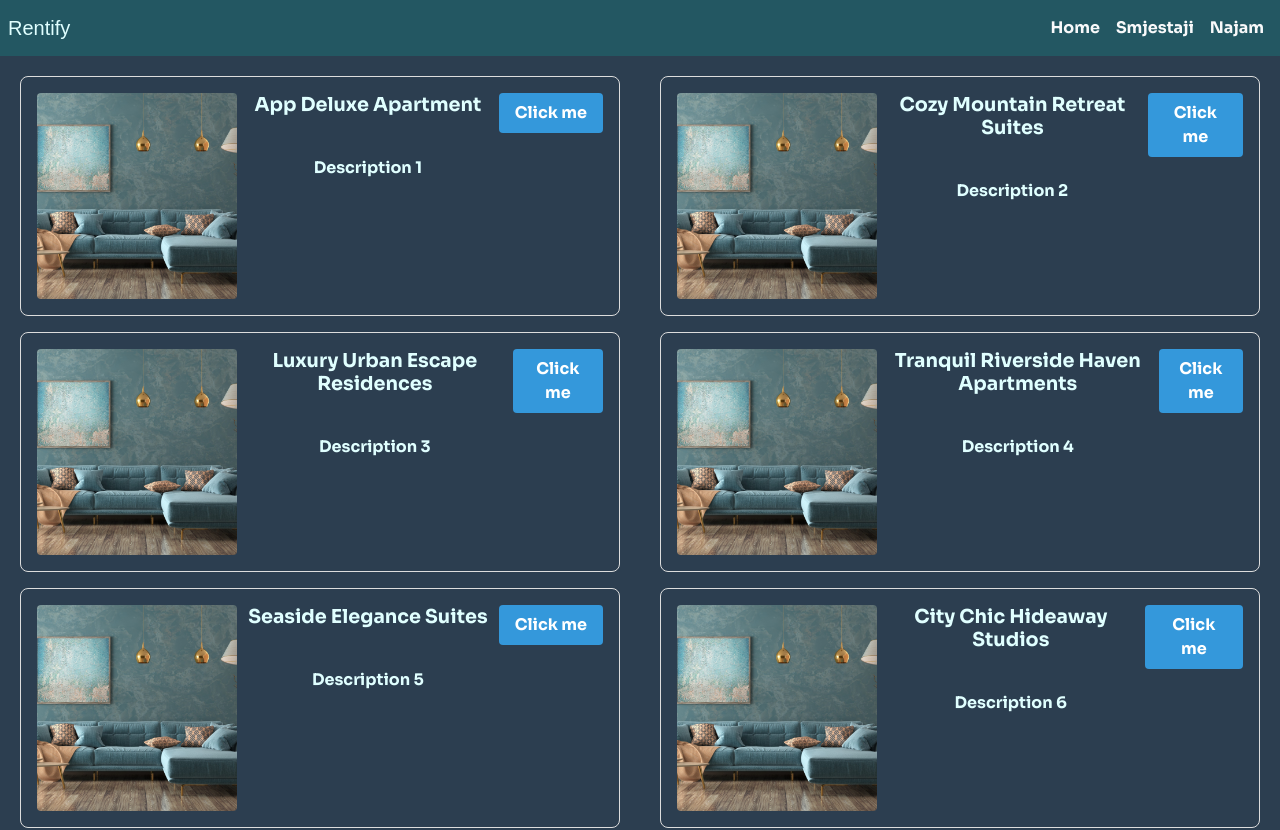
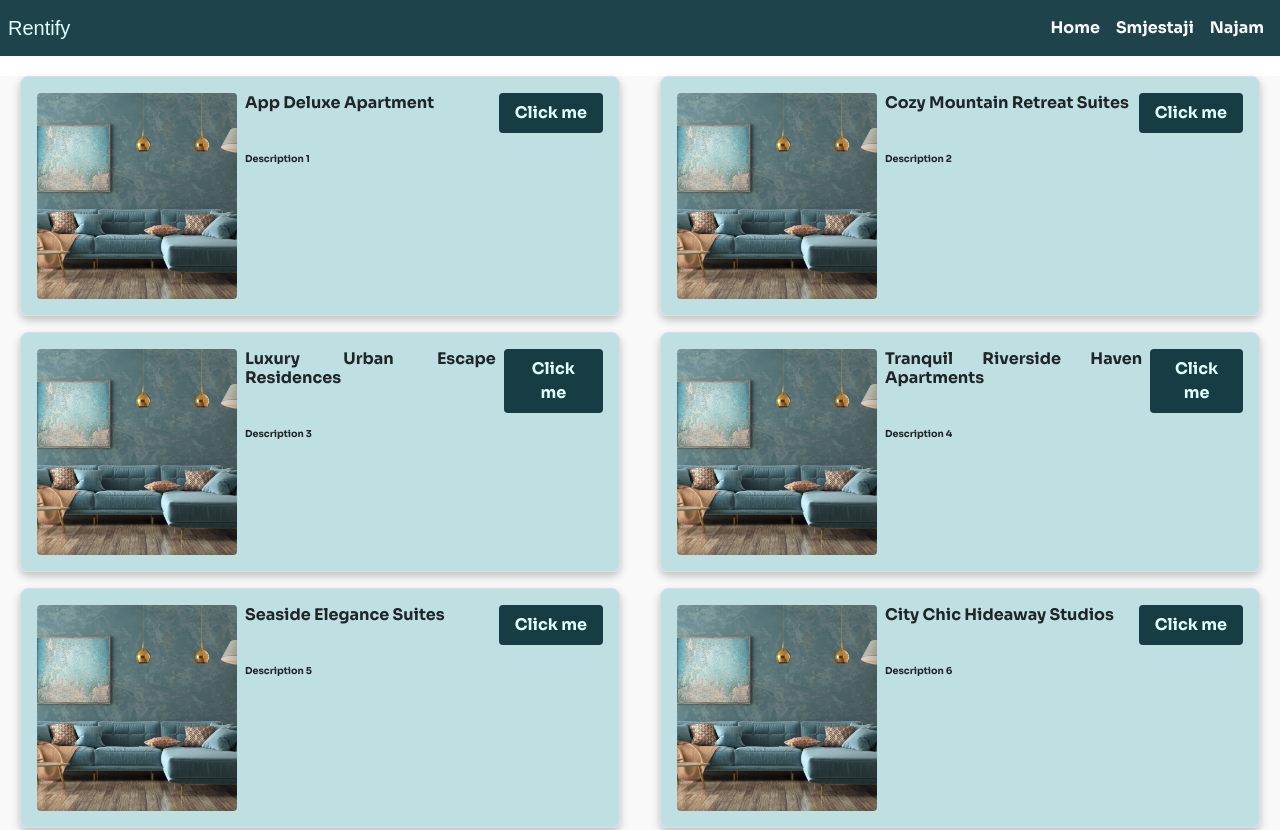
Before and after one commit to lsebalj1/rentify-frontend, a Vue app: page /smjestaji in a window 1280 px wide. Shown: the top 830 px of the page. Built offline with nearby package versions, Linux system fonts and the light colour scheme.

Commit message:
Nastavak rada na FlexList i FlexContainer

```diff
--- a/src/components/FlexContainer.vue
+++ b/src/components/FlexContainer.vue
@@ -29,6 +29,7 @@ export default {
     buttonClick() {
       // Handle button click
       console.log('Button clicked!');
+      this.$router.push('/odabrani-smjestaj');
     },
   },
 };
@@ -36,6 +37,7 @@ export default {
 
 <style scoped>
 .flexible-container {
+  background-color: rgba(135, 200, 203, 0.505);
   display: flex;
   align-items: start;
   padding: 16px;
@@ -49,6 +51,7 @@ export default {
   min-width: 45%;
   box-sizing: border-box;
   height: 30vh;
+  box-shadow: 0 4px 8px rgba(0, 0, 0, 0.237);
 }
 
 .container-image {
@@ -64,22 +67,27 @@ export default {
   flex-grow: 1;
 }
 
-.container-name {
-  font-size: 1.2em;
-  margin-bottom: 40px;
-  margin-top: 0;
+.container-name, .container-description {
+  text-align: justify;
   margin-right: 8px;
 }
 
+.container-name {
+  font-size: 1em;
+  margin-bottom: 40px;
+  margin-top: 0;
+
+}
+
 .container-description {
+  font-size: 0.6em;
   margin-bottom: 8px;
-  margin-right: 8px;
 }
 
 .container-button {
   padding: 8px 16px;
-  background-color: #3498db;
-  color: #fff;
+  background-color: #173c43;
+  color: lightcyan;
   border: none;
   border-radius: 4px;
   cursor: pointer;
--- a/src/components/FlexList.vue
+++ b/src/components/FlexList.vue
@@ -48,6 +48,7 @@ export default {
   justify-content: space-between;
   margin-top: 20px;
   margin-bottom: 70px;
+  background-color: rgb(249, 249, 249);
 }
 
 .FlexContainer {
--- a/src/components/FooterComponent.vue
+++ b/src/components/FooterComponent.vue
@@ -22,7 +22,7 @@
   <style scoped>
   .footer {
     background-color: rgba(210, 203, 203, 0.9);
-    color: #235762;
+    color: #214c55;
     padding: 10px 0;
     text-align: center;
     position: fixed;
--- a/src/components/NavigationComponent.vue
+++ b/src/components/NavigationComponent.vue
@@ -48,7 +48,7 @@ export default {
 
 <style scoped>
 .custom-navbar {
-  background-color: #235762;
+  background-color: #1e434a;
 }
 
 @import url('https://fonts.googleapis.com/css2?family=Nova+Square&display=swap');
--- a/src/router/router.js
+++ b/src/router/router.js
@@ -2,6 +2,7 @@ import { createRouter, createWebHistory } from 'vue-router';
 import HomeScreen from '../views/HomeScreen.vue';
 import SmjestajiScreen from '../views/SmjestajiScreen.vue';
 import NajamScreen from '../views/NajamScreen.vue';
+import OdabraniSmjestajScreen from '../views/OdabraniSmjestajScreen'
 
 // routes
 const routes = [
@@ -9,6 +10,7 @@ const routes = [
     { path: '/home', name: 'home', component: HomeScreen, meta: {title: "Rentify"}},
     { path: '/smjestaji', name: 'smjestaji', component: SmjestajiScreen, meta: {title: "Rentify - Smjestaji"} },
     { path: '/najam', name: 'najam', component: NajamScreen, meta: {title: "Rentify - Najam"} },
+    { path: '/odabrani-smjestaj', name: 'odabrani-smjestaj', component: OdabraniSmjestajScreen, meta: {title: "Rentify - Smjestaji"} },
 ];
 
 // router
--- a/src/views/NajamScreen.vue
+++ b/src/views/NajamScreen.vue
@@ -23,7 +23,5 @@
     -webkit-font-smoothing: antialiased;
     -moz-osx-font-smoothing: grayscale;
     text-align: center;
-    color: lightcyan;
-    background-color: #2c3e50;
   }
   </style>
--- /dev/null
+++ b/src/views/OdabraniSmjestajScreen.vue
@@ -0,0 +1,13 @@
+<template>
+  <div></div>
+</template>
+
+  <script>
+  export default {
+    name: "OdabraniSmjestajScreen",
+  };
+  </script>
+
+  <style>
+
+  </style>
--- a/src/views/SmjestajiScreen.vue
+++ b/src/views/SmjestajiScreen.vue
@@ -22,7 +22,5 @@
     -webkit-font-smoothing: antialiased;
     -moz-osx-font-smoothing: grayscale;
     text-align: center;
-    color: lightcyan;
-    background-color: #2c3e50;
   }
   </style>
```
